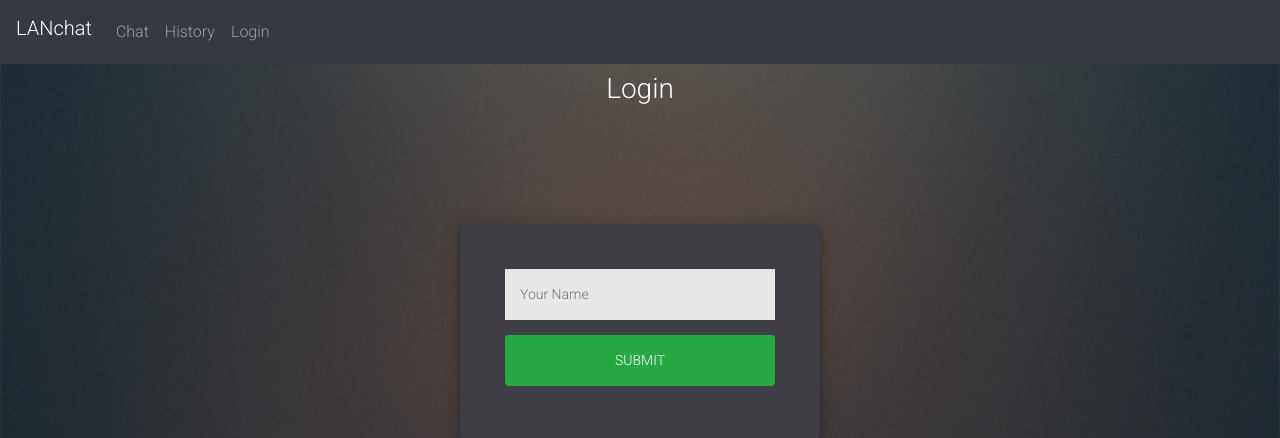
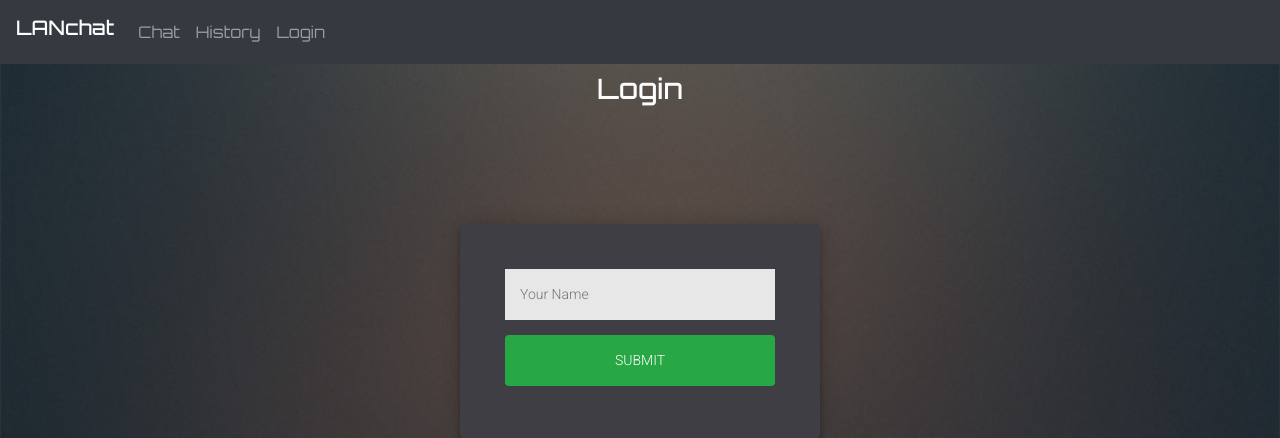
Before and after one commit to bcbecker/LANchat, a Flask app: page /login in a window 1280 px wide. Shown: the top 438 px of the page. Run offline with Flask 2, Linux system fonts and the light colour scheme; data that the repository does not hold is empty; some libraries are stand-ins or nearby versions.

Commit message:
Font styling
Added specific font for titles/headings

```diff
--- a/lanchat/app/static/index.js
+++ b/lanchat/app/static/index.js
@@ -163,7 +163,7 @@ async function add_messages(msg, scroll) {
     }
   };
 
-  // fade out flask messages
+  // time out flask messages
   window.setTimeout(function() {
-    $(".alert").fadeTo(500, 0)
-}, 7000);
+    $(".alert").remove();
+  }, 5000);
--- a/lanchat/app/static/main.css
+++ b/lanchat/app/static/main.css
@@ -1,4 +1,5 @@
 @import url('https://fonts.googleapis.com/css?family=Roboto:300');
+@import url('https://fonts.googleapis.com/css2?family=Orbitron:wght@400;500&display=swap');
 @import "compass/css3";
 
 
@@ -23,6 +24,10 @@
 
 .nav-header-color {
     color:rgb(252, 252, 252);
+}
+
+.orbitron {
+    font-family: 'Orbitron', sans-serif;
 }
 
 /* Chat container */
--- a/lanchat/app/templates/base.html
+++ b/lanchat/app/templates/base.html
@@ -11,7 +11,7 @@
 <!--Main nav bar with href to other templates-->
   <body class="bg">
     <nav class="navbar navbar-expand-lg navbar-dark bg-dark">
-      <h1 class="navbar-brand" href="#">LANchat</h1>
+      <h1 class="navbar-brand orbitron" href="#">LANchat</h1>
       <button
         class="navbar-toggler"
         type="button"
@@ -22,10 +22,10 @@
       <div class="collapse navbar-collapse" id="navbar">
         <div class="navbar-nav">
           <div class="navbar-nav">
-            <a class="nav-item nav-link" href="/home">Chat <span class="sr-only">(current)</span></a>
-            <a class="nav-item nav-link" href="/history">History</a>
-            <a class="nav-item nav-link" id="login" href="/login">Login</a>
-            <a class="nav-item nav-link" id="logout" href="/logout">Logout</a>
+            <a class="nav-item nav-link orbitron" href="/home">Chat <span class="sr-only">(current)</span></a>
+            <a class="nav-item nav-link orbitron" href="/history">History</a>
+            <a class="nav-item nav-link orbitron" id="login" href="/login">Login</a>
+            <a class="nav-item nav-link orbitron" id="logout" href="/logout">Logout</a>
           </div>
         </div>
       </div>
--- a/lanchat/app/templates/history.html
+++ b/lanchat/app/templates/history.html
@@ -9,7 +9,7 @@
     <div class="col"></div>
 </div>
 <div class="message-container">
-    <div id="messages" class="overflow-auto msgs" id="messagesHistory">
+    <div id="messagesHistory" class="overflow-auto msgs">
         {% for msg in history %}
             <div class="container darker"><b class="left">{{msg["name"]}}</b><p> {{msg["message"]}}</p><span class="time-left">{{msg["time"]}}</span></div>
         {% endfor %}
--- a/lanchat/app/templates/index.html
+++ b/lanchat/app/templates/index.html
@@ -5,7 +5,7 @@
 {% block content %}
 <div class="row pt-2 pb-2" >
   <div class="col"></div>
-  <div class="col-auto nav-header-color"><p class="h3" align="center">Chat</p></div>
+  <div class="col-auto nav-header-color"><p class="h3 orbitron" align="center">Chat</p></div>
   <div class="col"></div>
 </div>
 <div class="message-container">
--- a/lanchat/app/templates/login.html
+++ b/lanchat/app/templates/login.html
@@ -5,7 +5,7 @@
 {% block content %}
 <div class="row pt-2 pb-2" >
   <div class="col"></div>
-  <div class="col-auto nav-header-color"><p class="h3" align="center">Login</p></div>
+  <div class="col-auto nav-header-color"><p class="h3 orbitron" align="center">Login</p></div>
   <div class="col"></div>
 </div>
 <div class="login-page">
```
